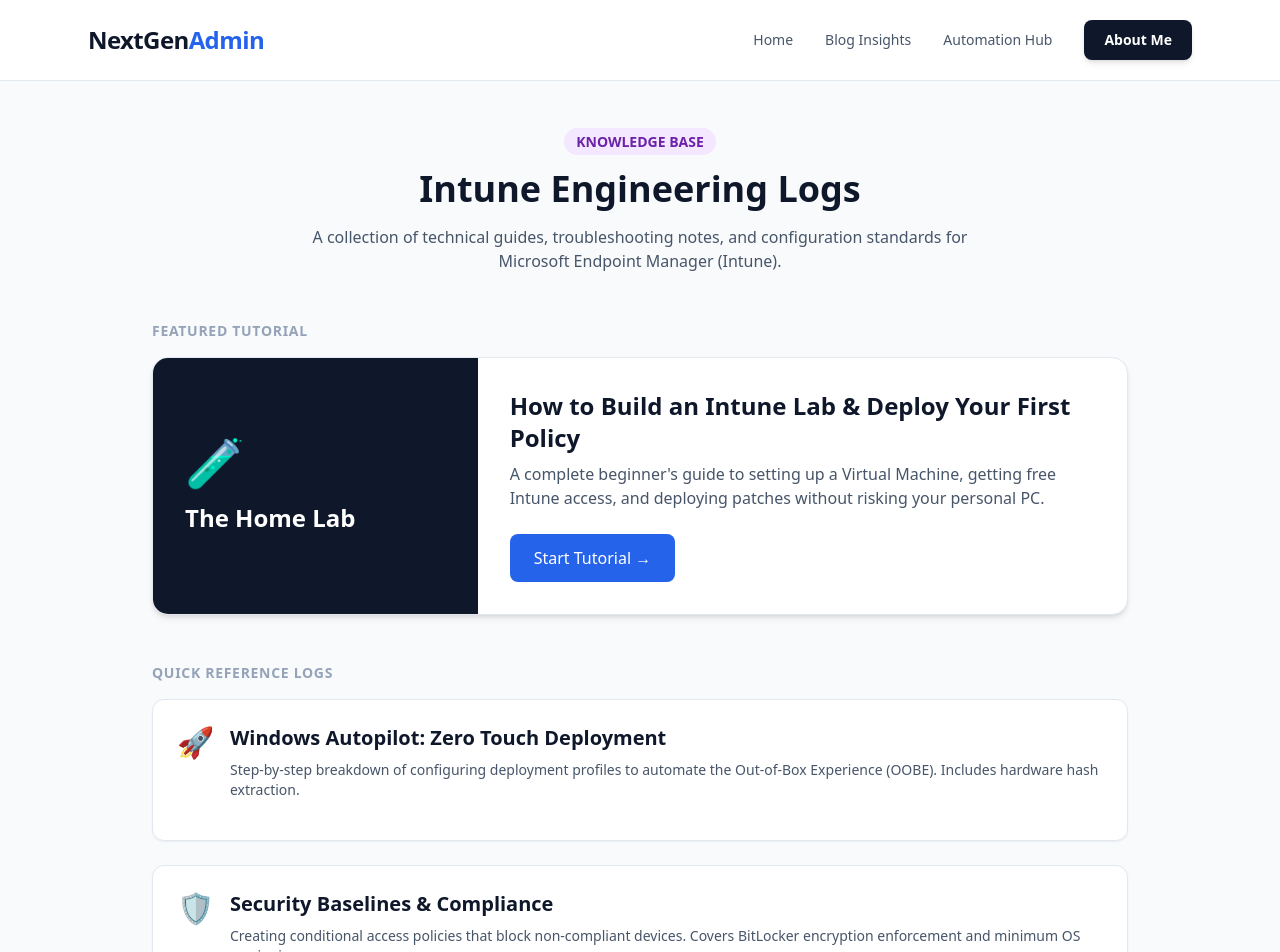
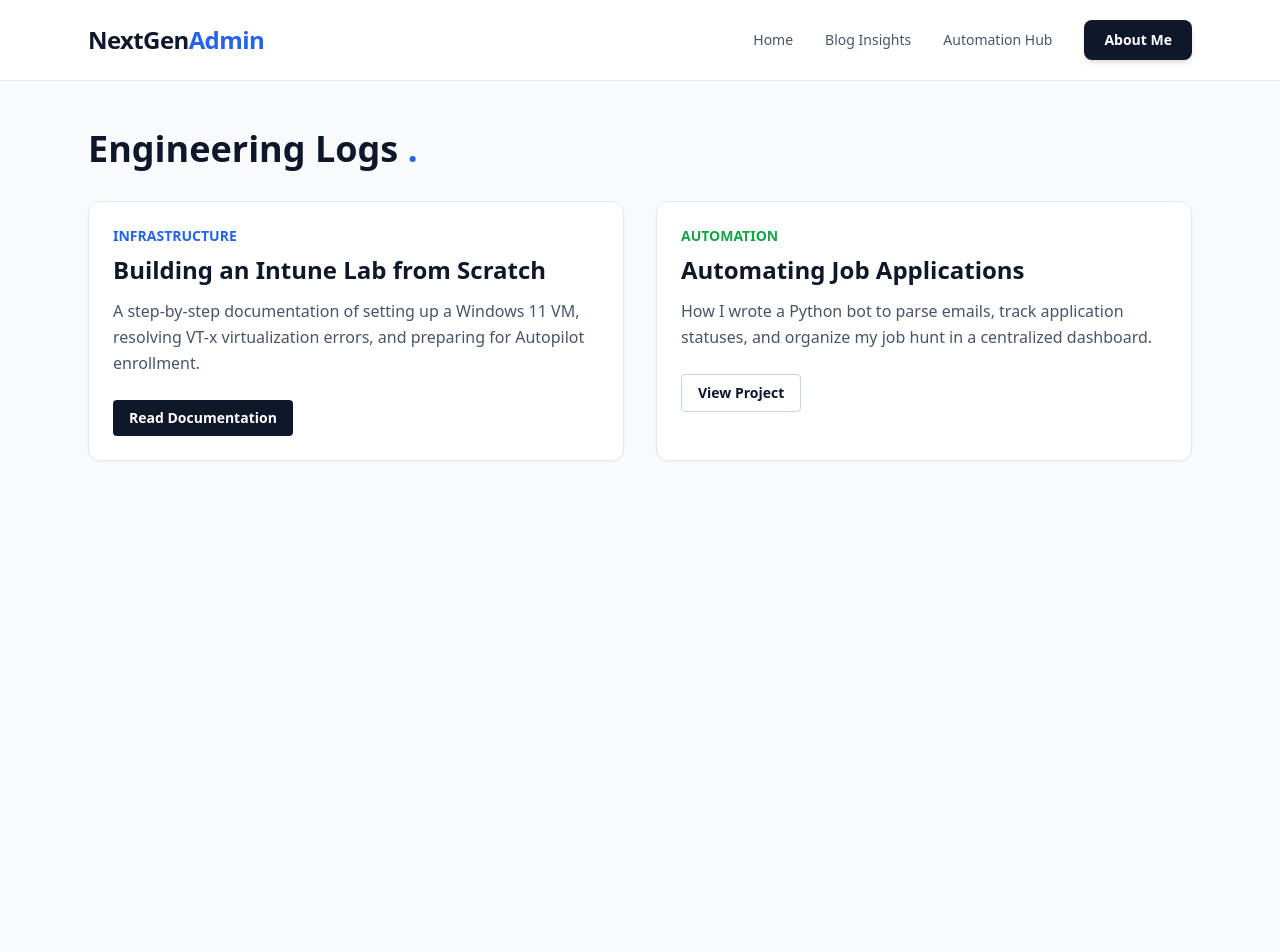
Before and after one commit to Sindhuja16-coder/my-sysadmin-portfolio, a Next.js app in the folder frontend/: page /blog in a window 1280 px wide. Shown: the top 952 px of the page. After the commit the page ends 800 px from the top, so only its background shows below. Built offline with nearby package versions, Linux system fonts and the light colour scheme.

Commit message:
Fixed Intune blog link

```diff
--- a/frontend/src/app/blog/page.tsx
+++ b/frontend/src/app/blog/page.tsx
@@ -6,75 +6,39 @@ export default function Blog() {
     <div className="min-h-screen bg-slate-50 font-sans text-slate-900">
       <Navbar />
 
-      <main className="max-w-5xl mx-auto px-6 py-12">
+      <main className="max-w-6xl mx-auto px-6 py-12">
+        <h1 className="text-4xl font-extrabold mb-8 text-slate-900">
+          Engineering Logs <span className="text-blue-600">.</span>
+        </h1>
 
-        {/* HEADER */}
-        <div className="mb-12 text-center">
-          <span className="bg-purple-100 text-purple-800 text-sm font-bold px-3 py-1 rounded-full">
-            KNOWLEDGE BASE
-          </span>
-          <h1 className="text-4xl font-bold mt-4 mb-4">Intune Engineering Logs</h1>
-          <p className="text-slate-600 max-w-2xl mx-auto">
-            A collection of technical guides, troubleshooting notes, and configuration standards for Microsoft Endpoint Manager (Intune).
-          </p>
-        </div>
+        <div className="grid md:grid-cols-2 gap-8">
 
-        {/* FEATURED GUIDE (NEW!) */}
-        <div className="mb-12">
-           <h2 className="text-sm font-bold text-slate-400 uppercase tracking-wider mb-4">Featured Tutorial</h2>
-           <div className="bg-white rounded-2xl shadow-md border border-slate-200 overflow-hidden flex flex-col md:flex-row hover:shadow-lg transition-shadow">
-             <div className="bg-slate-900 text-white p-8 md:w-1/3 flex flex-col justify-center">
-               <div className="text-5xl mb-4">🧪</div>
-               <h3 className="text-2xl font-bold">The Home Lab</h3>
-             </div>
-             <div className="p-8 md:w-2/3">
-               <h3 className="text-2xl font-bold text-slate-900 mb-2">How to Build an Intune Lab & Deploy Your First Policy</h3>
-               <p className="text-slate-600 mb-6">
-                 A complete beginner's guide to setting up a Virtual Machine, getting free Intune access, and deploying patches without risking your personal PC.
-               </p>
-               <Link href="/blog/intune-vm-setup" className="inline-block bg-blue-600 text-white px-6 py-3 rounded-lg font-medium hover:bg-blue-700 transition-colors">
-                 Start Tutorial →
-               </Link>
-             </div>
-           </div>
-        </div>
+          {/* Card 1: Intune Lab - UPDATED LINK IS HERE */}
+          <div className="bg-white p-6 rounded-xl border border-slate-200 shadow-sm hover:shadow-md transition-shadow">
+            <div className="text-sm text-blue-600 font-bold mb-2">INFRASTRUCTURE</div>
+            <h2 className="text-2xl font-bold mb-3">Building an Intune Lab from Scratch</h2>
+            <p className="text-slate-600 mb-6 leading-relaxed">
+              A step-by-step documentation of setting up a Windows 11 VM, resolving VT-x virtualization errors, and preparing for Autopilot enrollment.
+            </p>
+            {/* The link below now points to your restored article */}
+            <Link href="/blog/intune-vm-setup" className="inline-block bg-slate-900 text-white px-4 py-2 rounded text-sm font-semibold hover:bg-slate-800">
+              Read Documentation
+            </Link>
+          </div>
 
-        {/* EXISTING DOCS GRID */}
-        <h2 className="text-sm font-bold text-slate-400 uppercase tracking-wider mb-4">Quick Reference Logs</h2>
-        <div className="space-y-6">
-
-          {/* Doc 1: Autopilot */}
-          <article className="bg-white p-6 rounded-xl shadow-sm border border-slate-200 hover:border-purple-300 transition-colors">
-            <div className="flex gap-4 items-start">
-              <div className="text-3xl shrink-0">🚀</div>
-              <div>
-                <h2 className="text-xl font-bold text-slate-900 mb-2">
-                  Windows Autopilot: Zero Touch Deployment
-                </h2>
-                <p className="text-slate-600 text-sm mb-4">
-                  Step-by-step breakdown of configuring deployment profiles to automate the Out-of-Box Experience (OOBE). Includes hardware hash extraction.
-                </p>
-              </div>
-            </div>
-          </article>
-
-          {/* Doc 2: Compliance */}
-          <article className="bg-white p-6 rounded-xl shadow-sm border border-slate-200 hover:border-purple-300 transition-colors">
-            <div className="flex gap-4 items-start">
-              <div className="text-3xl shrink-0">🛡️</div>
-              <div>
-                <h2 className="text-xl font-bold text-slate-900 mb-2">
-                  Security Baselines & Compliance
-                </h2>
-                <p className="text-slate-600 text-sm mb-4">
-                  Creating conditional access policies that block non-compliant devices. Covers BitLocker encryption enforcement and minimum OS versioning.
-                </p>
-              </div>
-            </div>
-          </article>
+          {/* Card 2: Python Automation */}
+          <div className="bg-white p-6 rounded-xl border border-slate-200 shadow-sm hover:shadow-md transition-shadow">
+            <div className="text-sm text-green-600 font-bold mb-2">AUTOMATION</div>
+            <h2 className="text-2xl font-bold mb-3">Automating Job Applications</h2>
+            <p className="text-slate-600 mb-6 leading-relaxed">
+              How I wrote a Python bot to parse emails, track application statuses, and organize my job hunt in a centralized dashboard.
+            </p>
+            <Link href="/careerops" className="inline-block bg-white text-slate-900 border border-slate-300 px-4 py-2 rounded text-sm font-semibold hover:bg-slate-50">
+              View Project
+            </Link>
+          </div>
 
         </div>
-
       </main>
     </div>
   );
```
